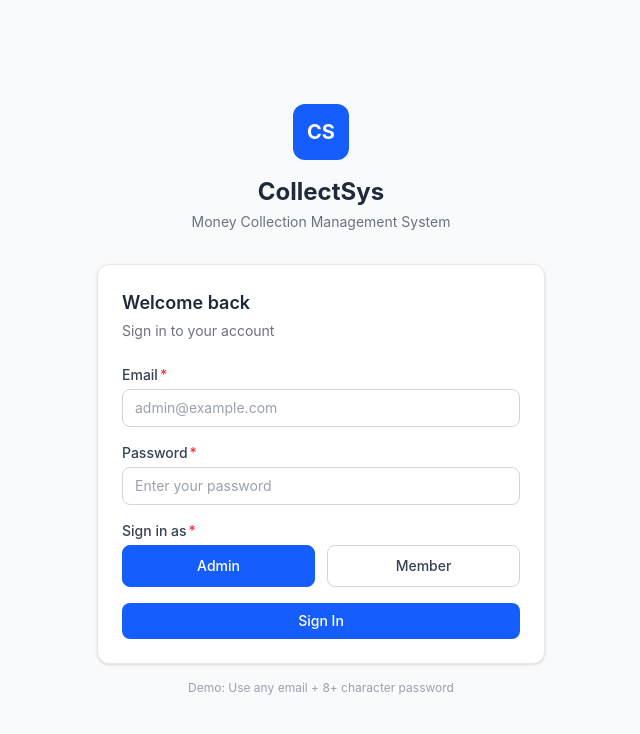
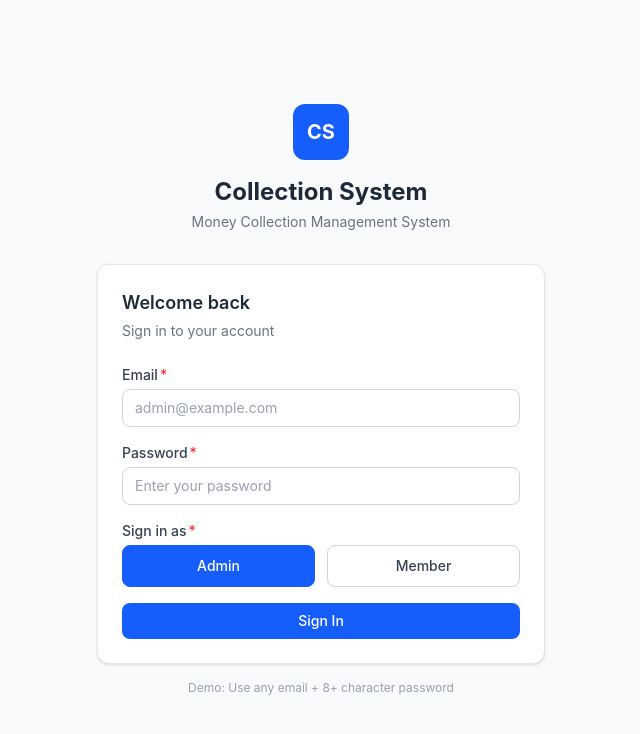
Before and after one commit to joylne15/PotPunch, a React (Vite) app: page / in a window 1280 px wide. Shown: the top 734 px of the page, without its empty margins (319-959 px from the left). Built offline with nearby package versions, Linux system fonts and the light colour scheme.

Commit message:
collecttion

```diff
--- a/src/App.jsx
+++ b/src/App.jsx
@@ -41,7 +41,7 @@ function LoginPage({ onLogin }) {
           <div className="inline-flex items-center justify-center w-14 h-14 bg-blue-600 rounded-xl mb-4">
             <span className="text-white text-xl font-bold">CS</span>
           </div>
-          <h1 className="text-2xl font-bold text-gray-800">CollectSys</h1>
+          <h1 className="text-2xl font-bold text-gray-800">Collection System</h1>
           <p className="text-sm text-gray-500 mt-1">Money Collection Management System</p>
         </div>
         <div className="bg-white rounded-xl border border-gray-200 shadow-sm p-6">
--- a/src/components/layout/Sidebar.jsx
+++ b/src/components/layout/Sidebar.jsx
@@ -65,7 +65,7 @@ export default function Sidebar({ activeNav, onNavChange, onLogout }) {
             <div className="w-8 h-8 bg-blue-600 rounded-lg flex items-center justify-center font-bold text-sm">
               CS
             </div>
-            <span className="font-semibold text-lg">CollectSys</span>
+            <span className="font-semibold text-lg">Collection System</span>
           </div>
         )}
         <button
```
